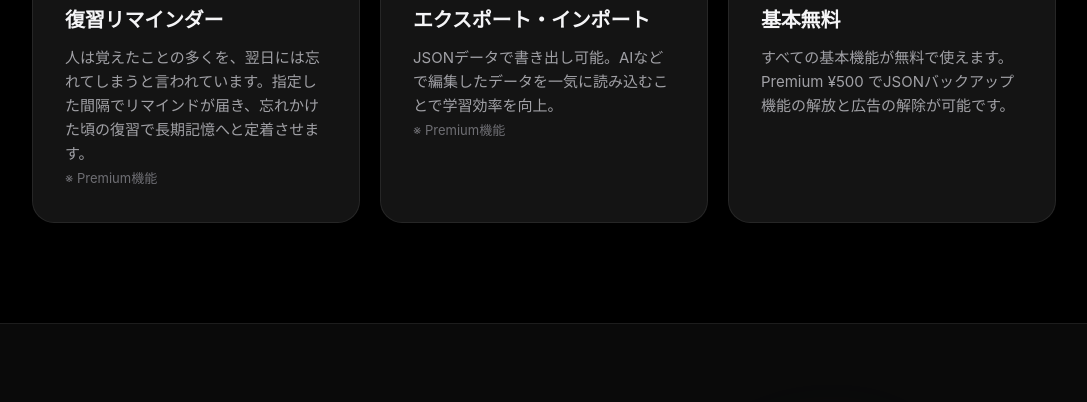
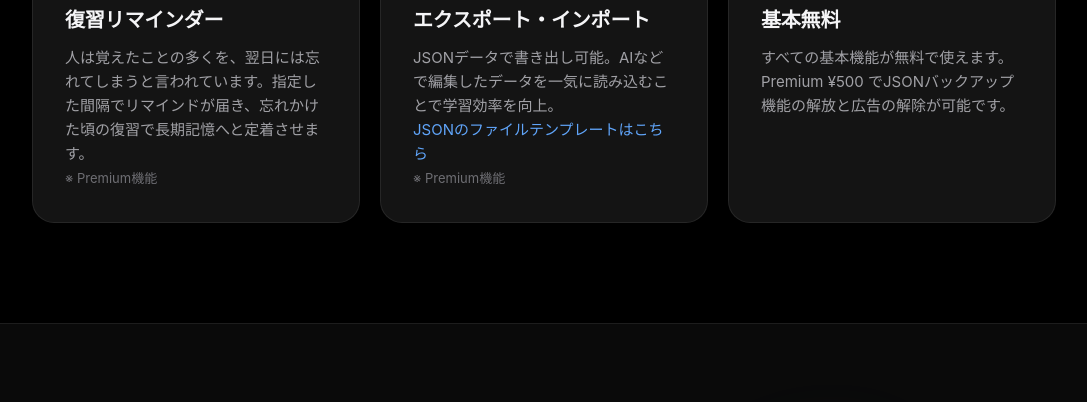
Before and after one commit to holidayygit/vocabnote, a plain HTML site: page index.html in a window 1280 px wide. Shown: the part 2220-2622 px from the top of the page, without its empty margins (96-1183 px from the left). Drawn offline with Linux system fonts and the light colour scheme.

Commit message:
md download

```diff
--- a/index.html
+++ b/index.html
@@ -134,6 +134,7 @@
             <h3 class="feature-title">エクスポート・インポート</h3>
             <p class="feature-desc">
               JSONデータで書き出し可能。AIなどで編集したデータを一気に読み込むことで学習効率を向上。<br />
+              <a href="./assets/downloads/vocabnote_template_guide.zip" download>JSONのファイルテンプレートはこちら</a><br />
               <span style="color: var(--text-tertiary); font-size: 13px;">※ Premium機能</span>
             </p>
           </div>
```
Also changed, not shown: en/index.html (+1 -0 lines), 2 other files.
